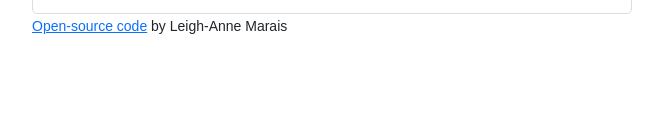
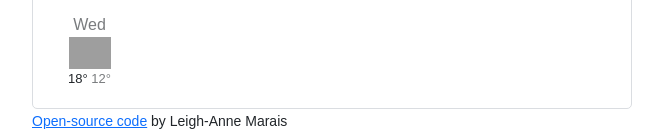
Before and after one commit to leighannemarais/vanilla-weather-app, a plain HTML site: page index.html in a window 1280 px wide. Shown: the part 215-353 px from the top of the page, without its empty margins (308-971 px from the left). Drawn offline with nearby package versions, Linux system fonts and the light colour scheme; no server answers; grey boxes are pictures that could not be loaded.

Commit message:
Added the forecast HTML & CSS

```diff
--- a/index.html
+++ b/index.html
@@ -67,6 +67,22 @@
               </ul>
             </div>
           </div>
+          <div class="weather-forecast">
+            <div class="row">
+              <div class="col-2">
+                <div class="weather-forecast-date">Wed</div>
+                <img
+                  src="http://openweathermap.org/img/wn/50d@2x.png"
+                  alt=""
+                  width="42"
+                />
+                <div class="weather-forecast-temperature">
+                  <span class="weather-forecast-max-temp">18°</span>
+                  <span class="weather-forecast-min-temp">12°</span>
+                </div>
+              </div>
+            </div>
+          </div>
         </div>
         <small>
           <a
--- a/src/styles.css
+++ b/src/styles.css
@@ -60,3 +60,21 @@ li::first-letter {
 .weather-temperature .active:hover {
   text-decoration: none;
 }
+
+.weather-forecast {
+  margin-top: 20px;
+  text-align: center;
+}
+
+.weather-forecast-date {
+  font-size: 16px;
+  opacity: 0.6;
+}
+
+.weather-forecast-temperature {
+  font-size: 13px;
+}
+
+.weather-forecast-min-temp {
+  opacity: 0.6;
+}
```
